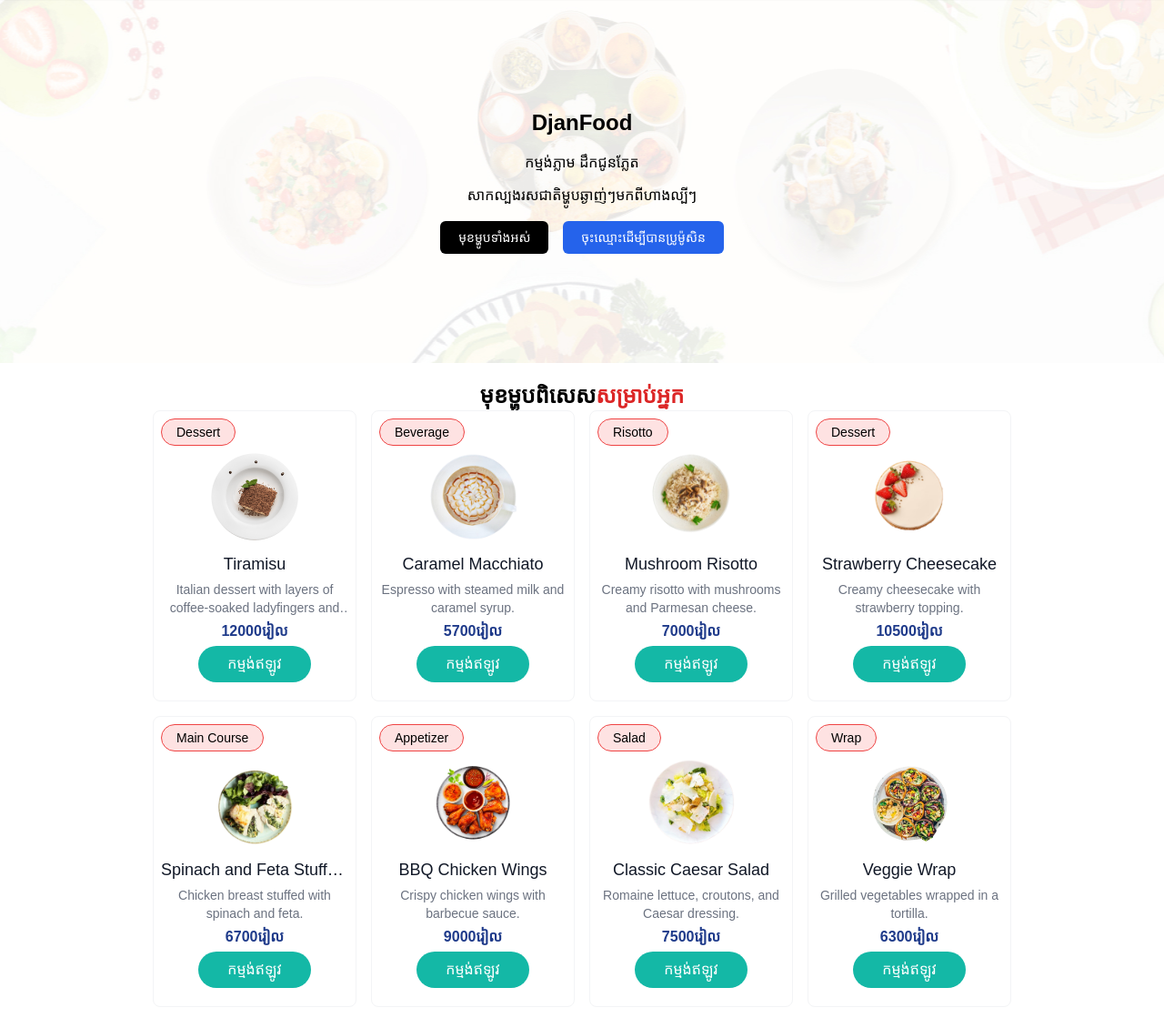
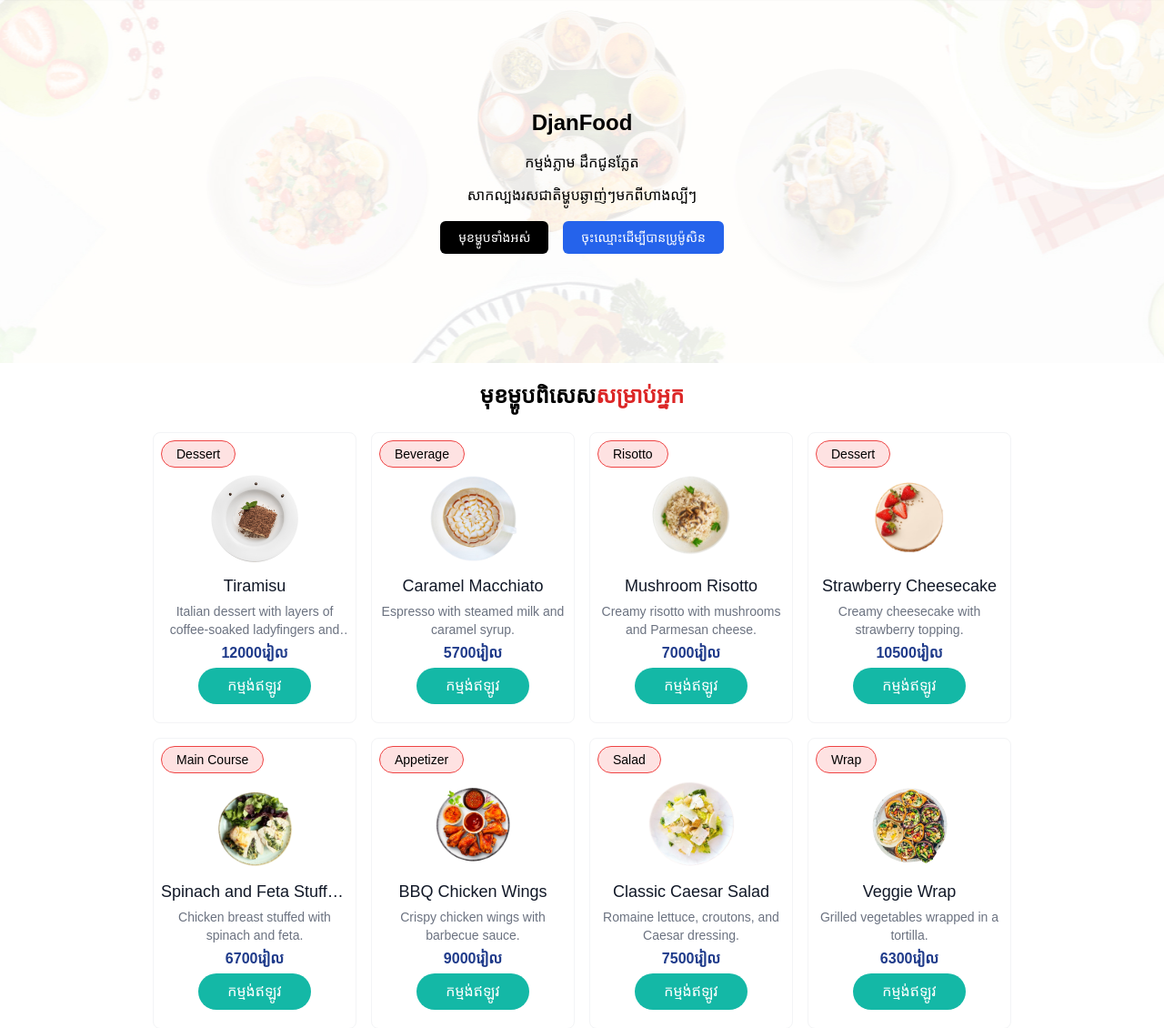
Before and after one commit to kimkorngmao/DjanFood, a Django app: page / in a window 1280 px wide. Shown: the part 97-1227 px from the top of the page at 91% size. Run offline with Django 5.2, Linux system fonts and the light colour scheme; data comes from the database, SQL or seed files in the repository; style sheets or scripts are compiled from the project's sources; some libraries are stand-ins or nearby versions; some web fonts are replaced.

Commit message:
Update home.html

```diff
--- a/templates/general/home.html
+++ b/templates/general/home.html
@@ -31,7 +31,7 @@
         </div>
     </div>
     <div class="max-w-screen-xl mx-auto p-5">
-        <center><h1 class="text-2xl font-bold">មុខម្ហូបពិសេស<span class="text-red-600">សម្រាប់អ្នក</span></h1></center>
+        <center><h1 class="mb-6 text-2xl font-bold">មុខម្ហូបពិសេស<span class="text-red-600">សម្រាប់អ្នក</span></h1></center>
         <div class="st-cards-list mt-10">
         {% for food in foods %}
         <div class="st-food-card bg-white border border-gray-100 transition transform duration-400 hover:shadow-xl hover:scale-105 w-full min-w-44 max-w-56 h-80 min-h-52 p-2 rounded-lg relative">
```
